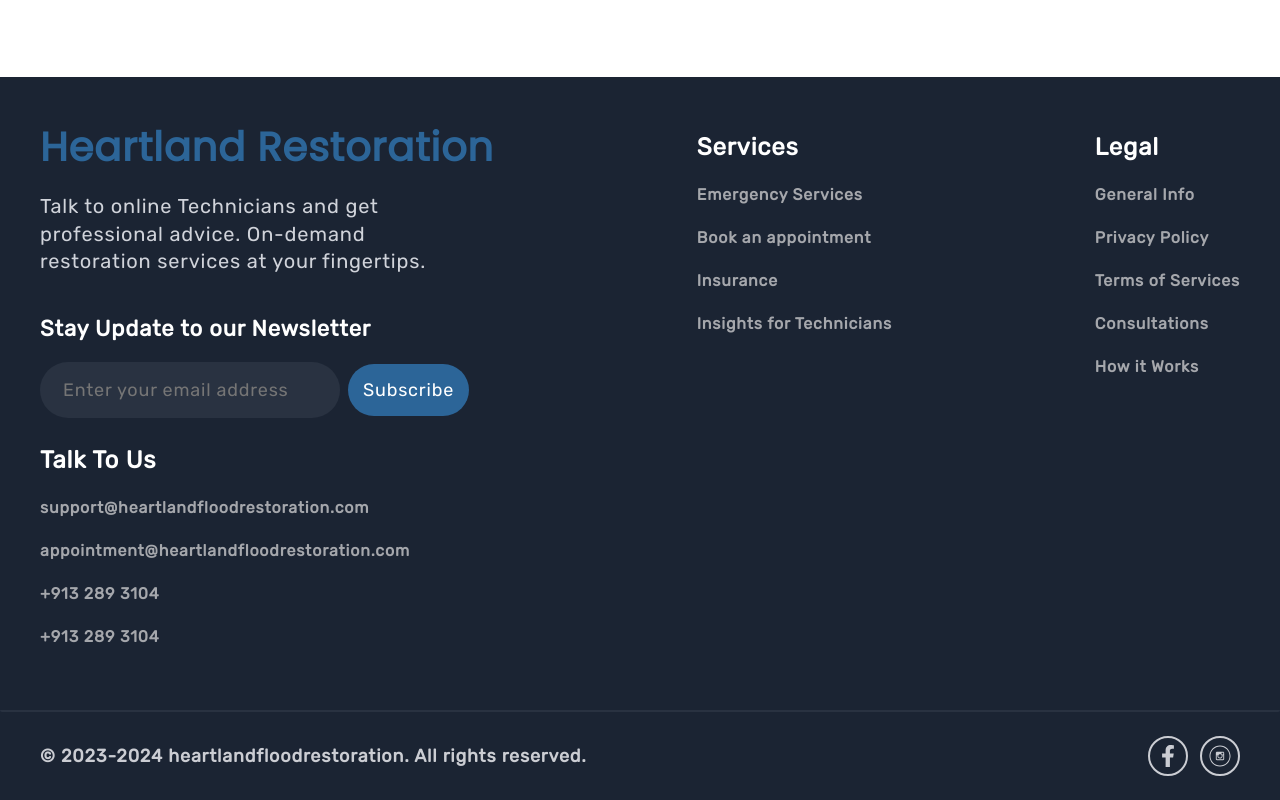
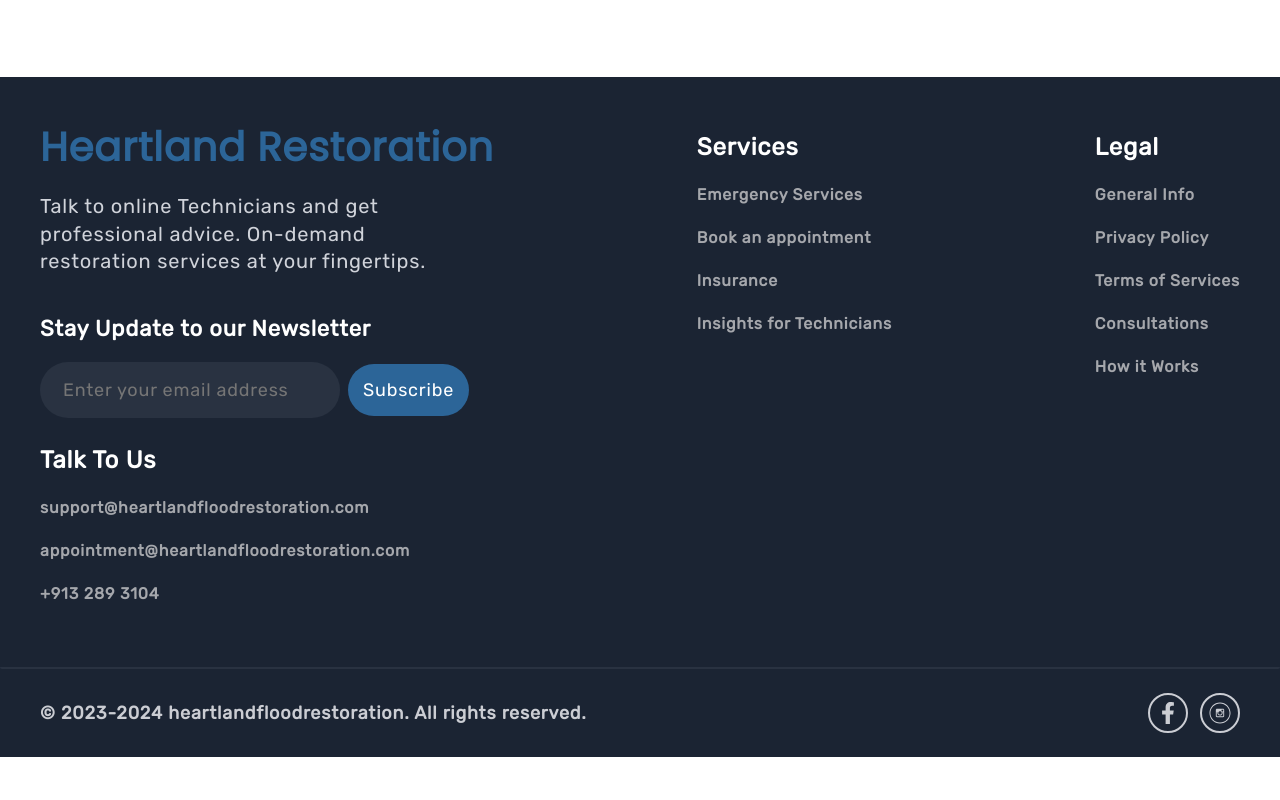
Before and after one commit to Jordan-Barnes-Portfolio/HFRWebsite, a React (Create React App) app: page / in a window 1280 px wide. Shown: the part 4182-4982 px from the top of the page. After the commit the page ends 4939 px from the top, so only its background shows below. Built offline with nearby package versions, Linux system fonts and the light colour scheme.

Commit message:
duplicate number

```diff
--- a/src/Components/Footer.js
+++ b/src/Components/Footer.js
@@ -74,9 +74,6 @@ function Footer() {
             <li>
               <a href="tel:+913 289 3104">+913 289 3104</a>
             </li>
-            <li>
-              <a href="tel:+913 289 3104">+913 289 3104</a>
-            </li>
           </ul>
         </div>
       </div>
```
